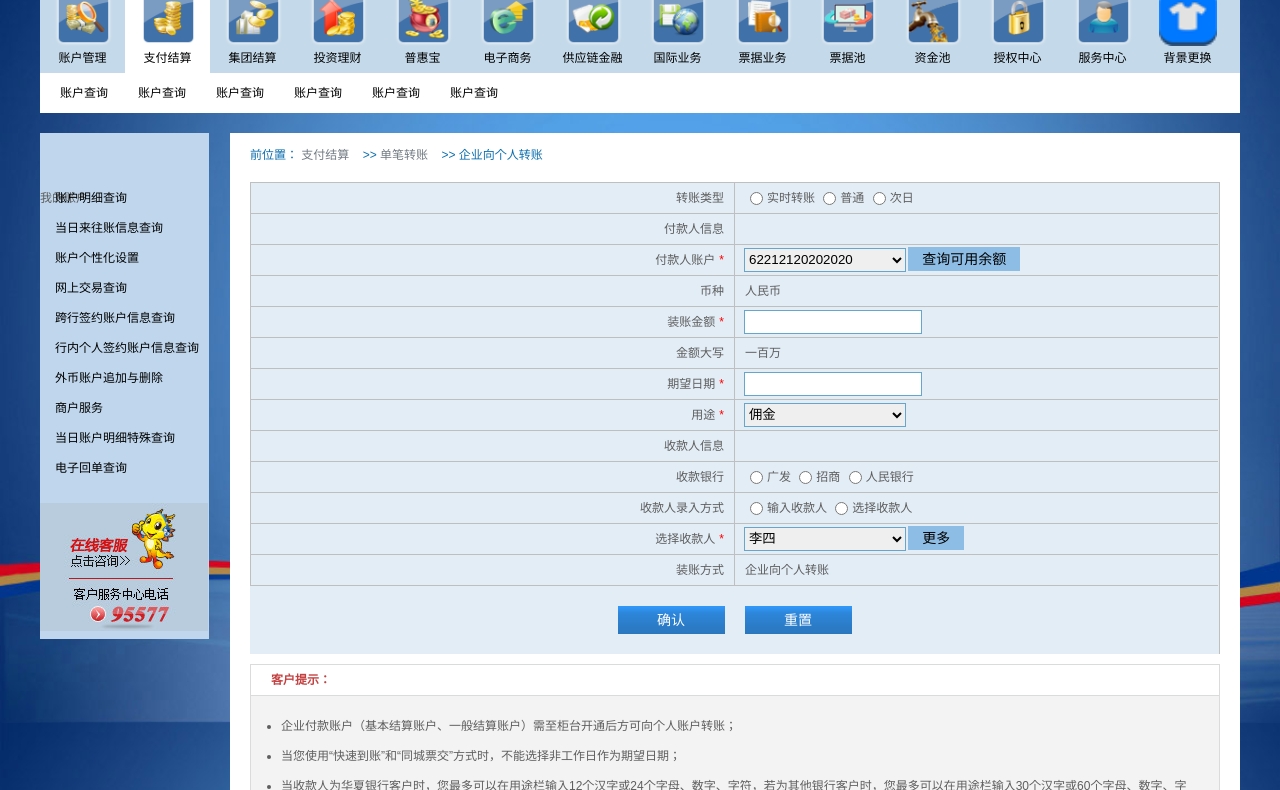
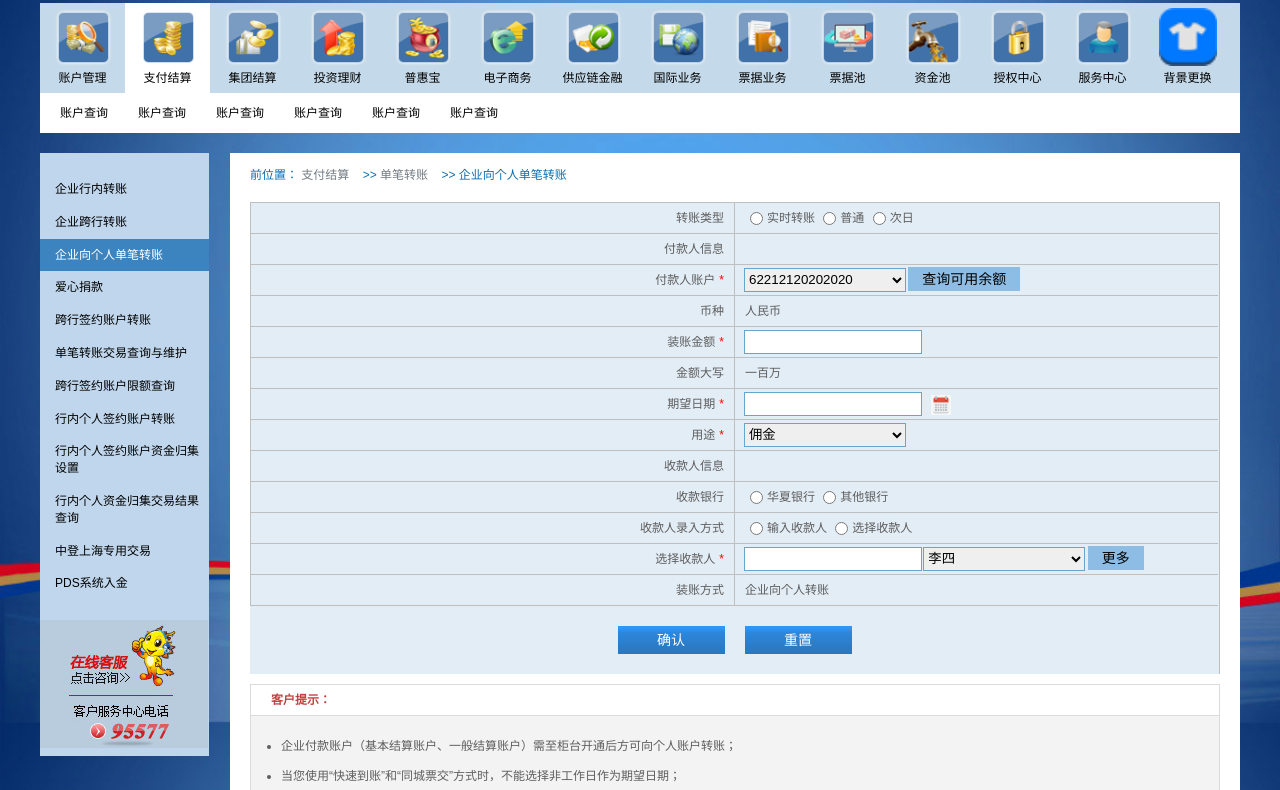
Before and after one commit to huyanyawei/bank, a plain HTML site: page transferToPersonal.html in a window 1280 px wide. Shown: the part 77-867 px from the top of the page. Drawn offline with Linux system fonts and the light colour scheme.

Commit message:
修改一会bug

```diff
--- a/css/account.scss
+++ b/css/account.scss
@@ -85,7 +85,7 @@
     }
 }
 .wrap {
-    margin-top: 20px;
+    margin: 20px auto 50px;
 }
 .left_wrap {
     width: 169px;
@@ -95,18 +95,19 @@
         padding: 20px 0px;
         overflow: hidden;
         li {
+            font-size: 12px;
+
             a {
                 display: block;
-                height: 30px;
                 text-decoration: none;
                 color: #000;
-                padding-left: 15px;
+                min-height: 12px;
+                padding: 8px 0 8px 15px;
                 cursor: pointer;
             }
             a:hover { background: #3c84bf; color: #fff; }
             width: 100%;
-            height: 30px;
-            line-height: 30px;
+            line-height: 1.4;
         }
         .active {
             background: #3c84bf;
@@ -213,3 +214,13 @@
     background: #fff;
     padding: 10px 20px;
 }
+.calendar {
+    width: 20px;
+    display: inline-block;
+    height: 20px;
+    margin-left: 10px;
+    vertical-align: middle;
+    img {
+        width: 100%;
+    }
+}
--- a/css/login.scss
+++ b/css/login.scss
@@ -38,8 +38,8 @@
     margin: 10px auto 0;
     overflow: hidden;
     ul {
-        height: 280px;
-        padding-top: 15px;
+        height: 270px;
+        padding-top: 25px;
         display: none;
         li {
             width: 100%;
@@ -127,3 +127,4 @@
         }
     }
 }
+#login { margin: 0 auto; float: none;}
--- a/js/com.js
+++ b/js/com.js
@@ -1 +1,9 @@
 window.HOSTname = "http://"+window.location.host;
+
+$(function(){
+    $(".left_wrap li").on("click", function(e){
+        e.stopPropagation();
+        $(this).addClass("active").siblings("li").removeClass("active");
+        return false;
+    })
+})
--- a/transferToPersonal.html
+++ b/transferToPersonal.html
@@ -16,7 +16,7 @@
       <div class="searchBar fl"><img src="./images/account/donghua.gif"><input type="text"></div>
       <div class="loginInfo fr"><span>欢迎首页</span> | <span>退出登录</span></div>
     </div>
-    <div class="w menu">
+    <div class="w menu mt20">
       <ul>
         <li><a href="/account.html"><span><img src="./images/account/main_nav_accountmanage.png"></span>
             <p>账户管理</p>
@@ -75,22 +75,23 @@
     <div class="wrap w">
       <div class="left_wrap fl">
         <ul>
-          <li><a href=""></a>我的账户 </a></li>
-          <li><a href="">账户明细查询 </a></li>
-          <li><a href="">当日来往账信息查询 </a></li>
-          <li><a href="">账户个性化设置 </a></li>
-          <li><a href=""> 网上交易查询 </a></li>
-          <li><a href=""> 跨行签约账户信息查询 </a></li>
-          <li><a href=""> 行内个人签约账户信息查询 </a></li>
-          <li><a href=""> 外币账户追加与删除 </a></li>
-          <li><a href="">商户服务 </a></li>
-          <li><a href=""> 当日账户明细特殊查询 </a></li>
-          <li><a href="">电子回单查询 </a></li>
+          <li><a href="">企业行内转账</a></li>
+          <li><a href="">企业跨行转账</a></li>
+          <li class="active"><a href="">企业向个人单笔转账</a></li>
+          <li><a href="">爱心捐款</a></li>
+          <li><a href="">跨行签约账户转账</a></li>
+          <li><a href="">单笔转账交易查询与维护</a></li>
+          <li><a href="">跨行签约账户限额查询</a></li>
+          <li><a href="">行内个人签约账户转账</a></li>
+          <li><a href="">行内个人签约账户资金归集设置</a></li>
+          <li><a href="">行内个人资金归集交易结果查询</a></li>
+          <li><a href="">中登上海专用交易</a></li>
+          <li><a href="">PDS系统入金</a></li>
         </ul>
         <div class="tel"><img src="./images/account/kefu.jpg" alt=""></div>
       </div>
       <div class="right_wrap fr bg">
-        <div class="crumbs">前位置： <a>支付结算</a> >> <a>单笔转账</a> >> 企业向个人转账</div>
+        <div class="crumbs">前位置： <a>支付结算</a> >> <a>单笔转账</a> >> 企业向个人单笔转账</div>
         <div class="transfer">
           <div class="transfreInfo">
             <ul>
@@ -130,7 +131,7 @@
             </ul>
             <ul>
               <li class="list01">期望日期<span class="required">*</span></li>
-              <li><input type="text" onclick="SetDate(this,'yyyy-MM-dd hh:mm:ss')"></li>
+              <li><input type="text" onclick="SetDate(this,'yyyy-MM-dd hh:mm:ss')"><i class="calendar"><img src="./images/timg.jpg"></i></li>
             </ul>
             <ul>
               <li class="list01">用途<span class="required">*</span></li>
@@ -149,9 +150,8 @@
             <ul>
               <li class="list01">收款银行</li>
               <li>
-                <input type="radio" name="" id="">广发
-                <input type="radio" name="" id="">招商
-                <input type="radio" name="" id="">人民银行
+                <input type="radio" name="" id="">华夏银行
+                <input type="radio" name="" id="">其他银行
               </li>
             </ul>
             <ul>
@@ -164,6 +164,8 @@
             <ul>
               <li class="list01">选择收款人<span class="required">*</span></li>
               <li>
+                <!-- 根据上面的选择进行展示 -->
+                <input type="text">
                 <select>
                   <option>张三</option>
                   <option selected="">李四</option>
```
Also changed, not shown: login.html (+1 -1 lines), skiptran.html (+14 -13 lines), transferToFirm.html (+13 -12 lines), css/account.css, css/login.css, images/timg.jpg (added).
